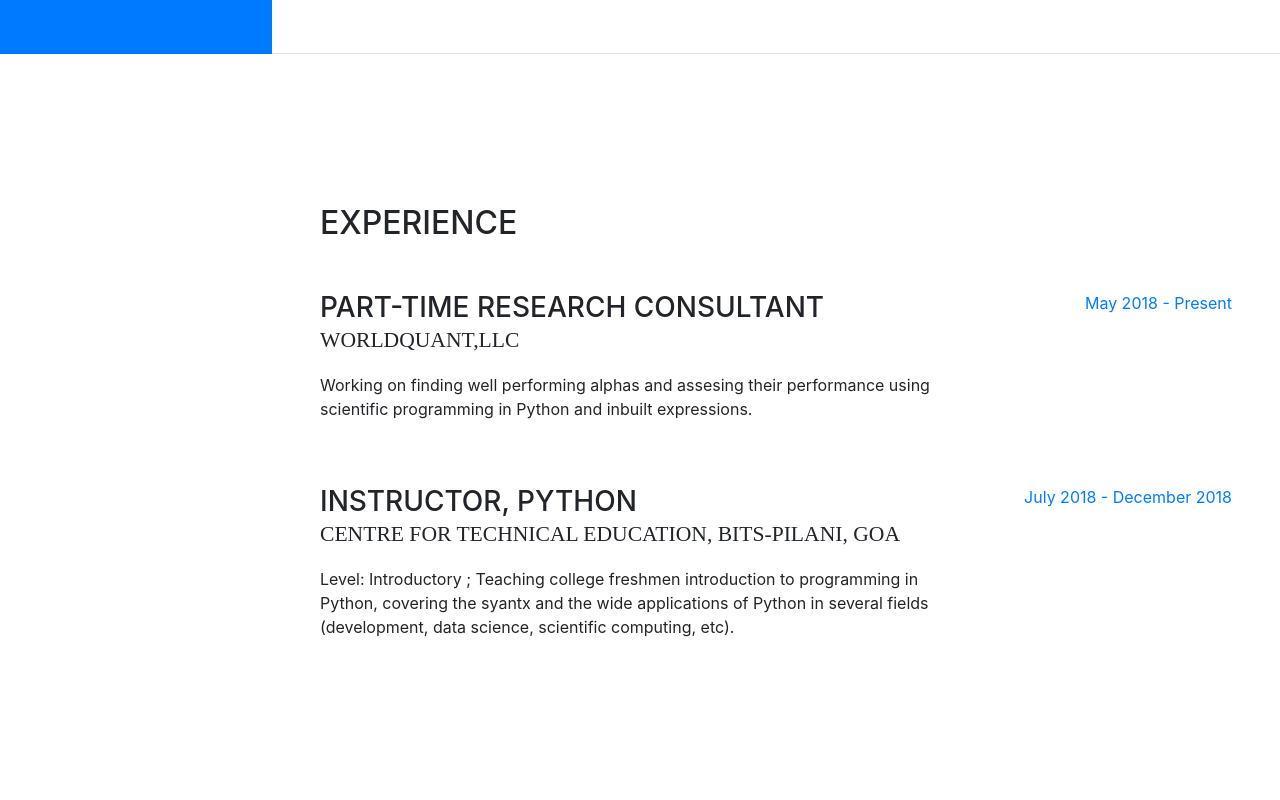
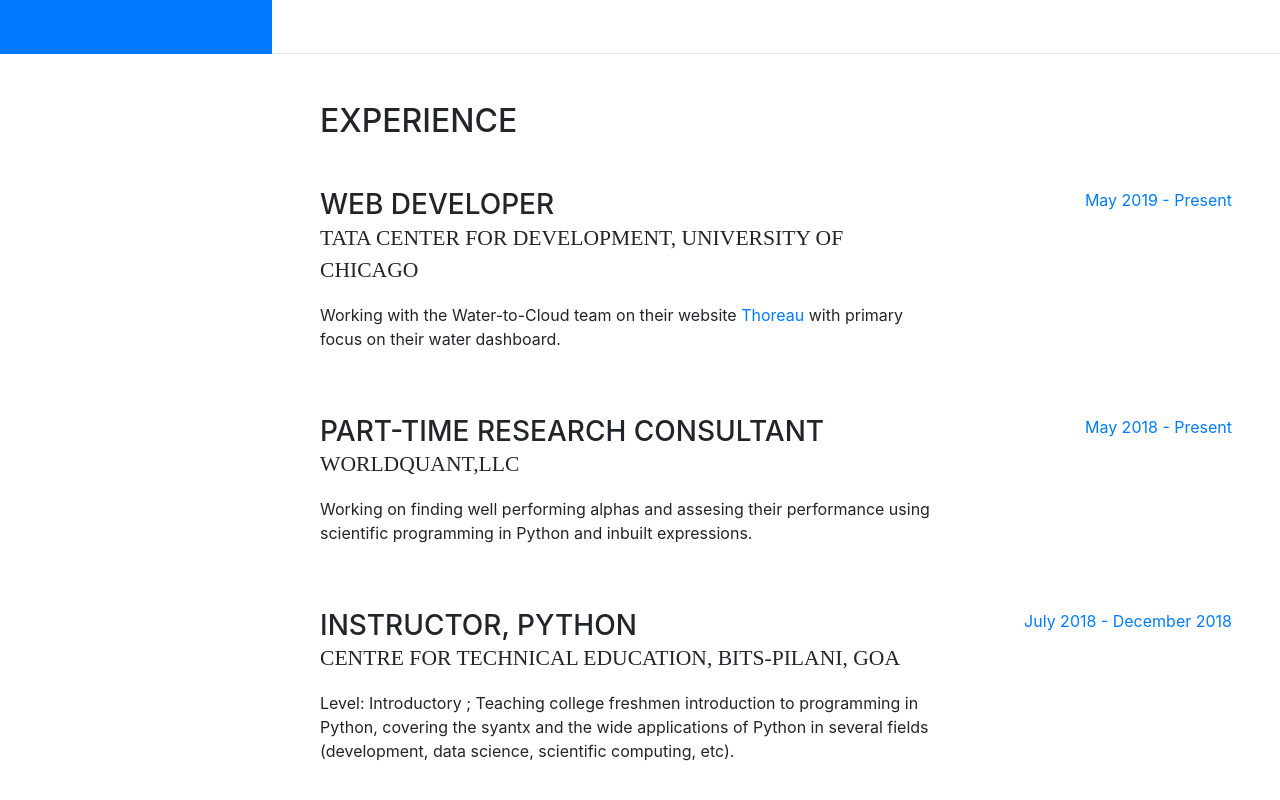
Before and after one commit to utkarshrai/utkarshrai.github.io, a website with bundled scripts: page index.html in a window 1280 px wide. Shown: the part 746-1546 px from the top of the page. Built offline with nearby package versions, Linux system fonts and the light colour scheme; a web font is replaced by a local one.

Commit message:
Added new Internship

```diff
--- a/index.html
+++ b/index.html
@@ -132,6 +132,17 @@
       <section class="resume-section p-3 p-lg-5 d-flex flex-column" id="experience">
         <div class="my-auto">
           <h2 class="mb-5">Experience</h2>
+
+        <div class="resume-item d-flex flex-column flex-md-row mb-5">
+            <div class="resume-content mr-auto">
+              <h3 class="mb-0">Web Developer</h3>
+              <div class="subheading mb-3">Tata Center for Development, University of Chicago</div>
+              <p>Working with the Water-to-Cloud team on their website <a href="https://thoreau.uchicago.edu/">Thoreau</a> with primary focus on their water dashboard.</p>
+            </div>
+            <div class="resume-date text-md-right">
+              <span class="text-primary">May 2019 - Present</span>
+            </div>
+          </div>
 
           <div class="resume-item d-flex flex-column flex-md-row mb-5">
             <div class="resume-content mr-auto">
```
